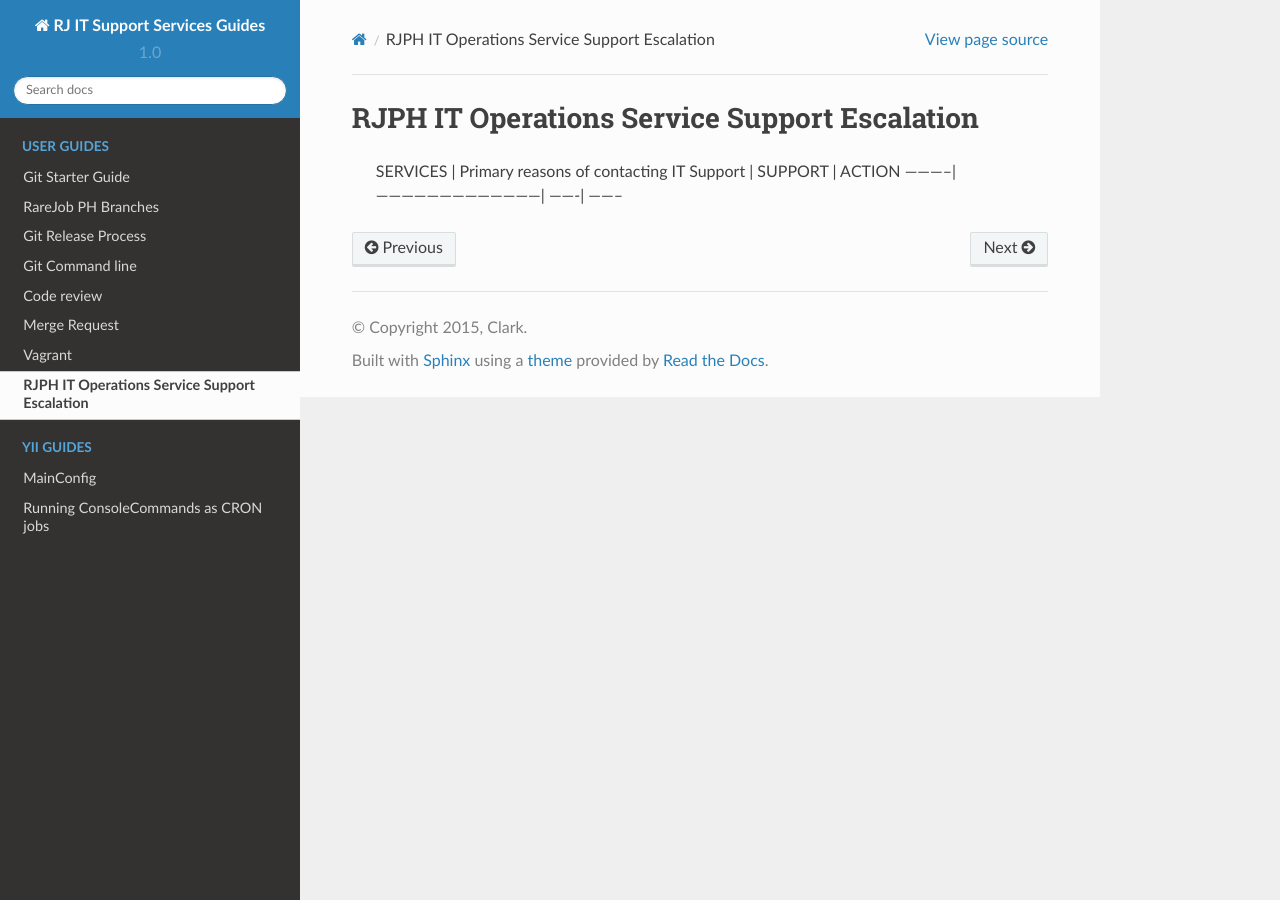
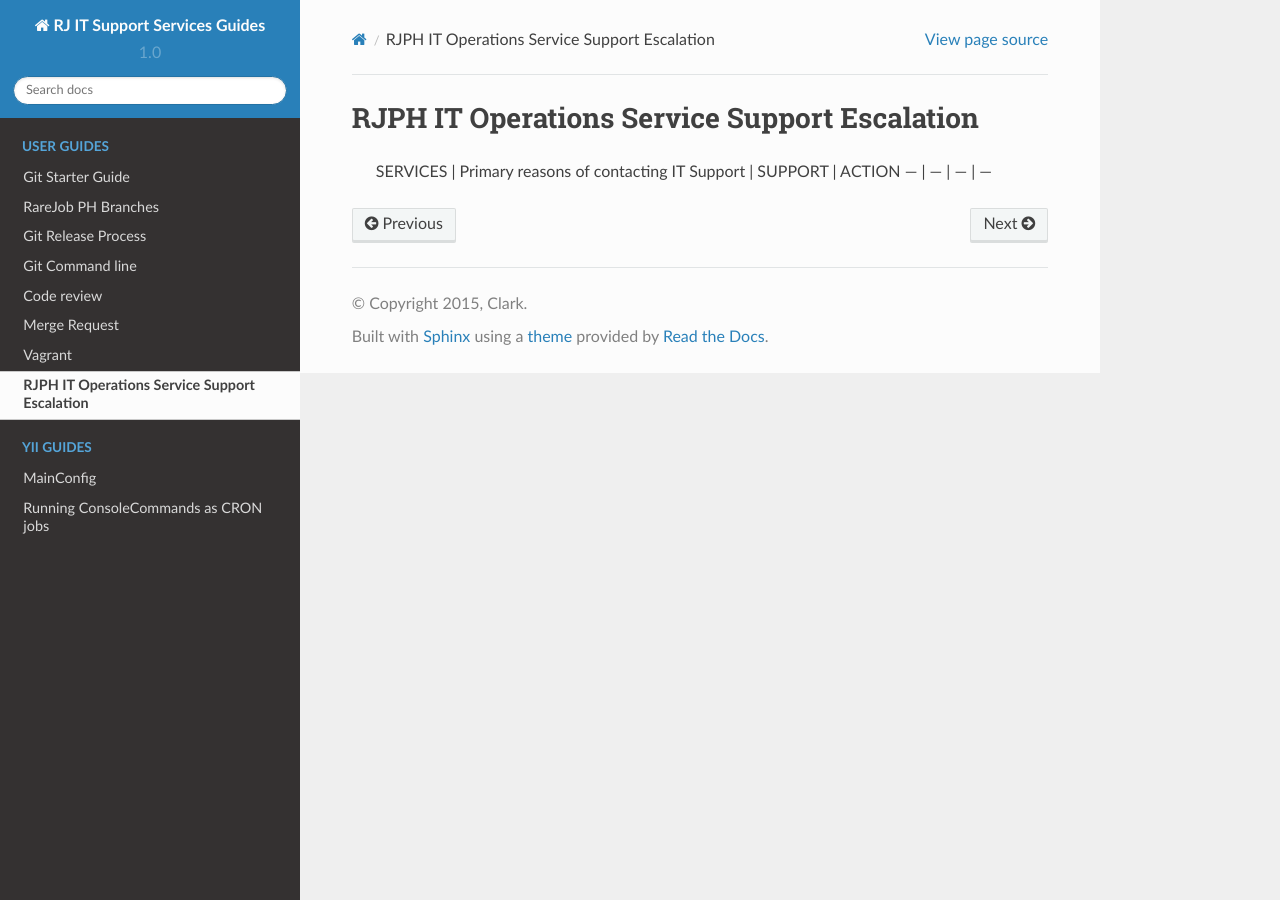
Before and after one commit to berserk207/rjnetwork, a Sphinx documentation site: the page built from docs/itosse.rst, in a window 1280 px wide. Built offline with Sphinx 7.4.7 and the Read the Docs theme 2.0.0, drawn with Linux system fonts in a browser that asks for light colours.

```diff
--- a/docs/itosse.rst
+++ b/docs/itosse.rst
@@ -1,5 +1,5 @@
 RJPH IT Operations Service Support Escalation
 =============================================
 
- SERVICES   | Primary reasons of contacting IT Support | SUPPORT | ACTION
- -----------| ---------------------------------------| -------| --------
+ SERVICES | Primary reasons of contacting IT Support | SUPPORT | ACTION
+ --- | --- | --- | ---
```
